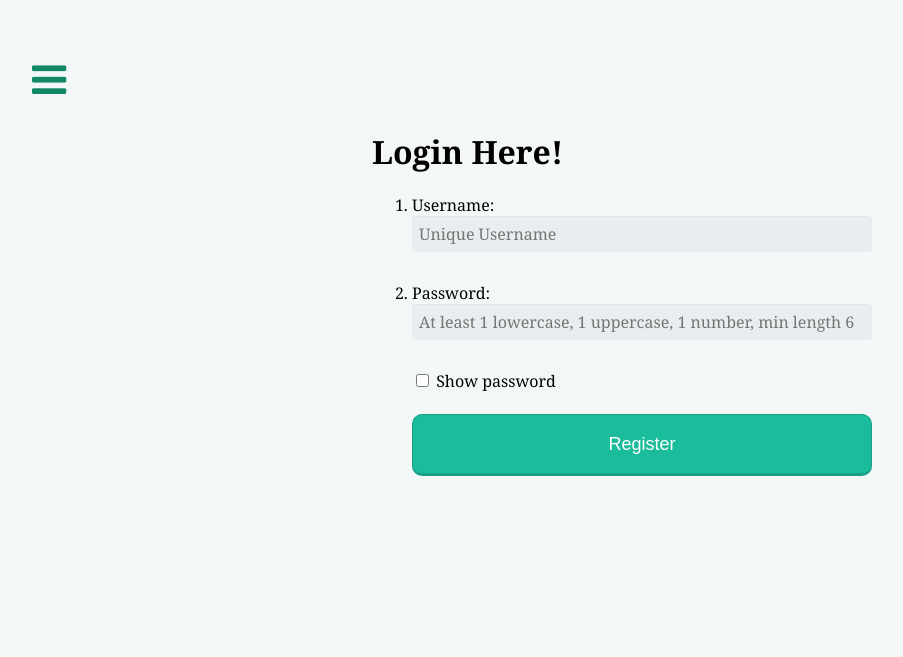
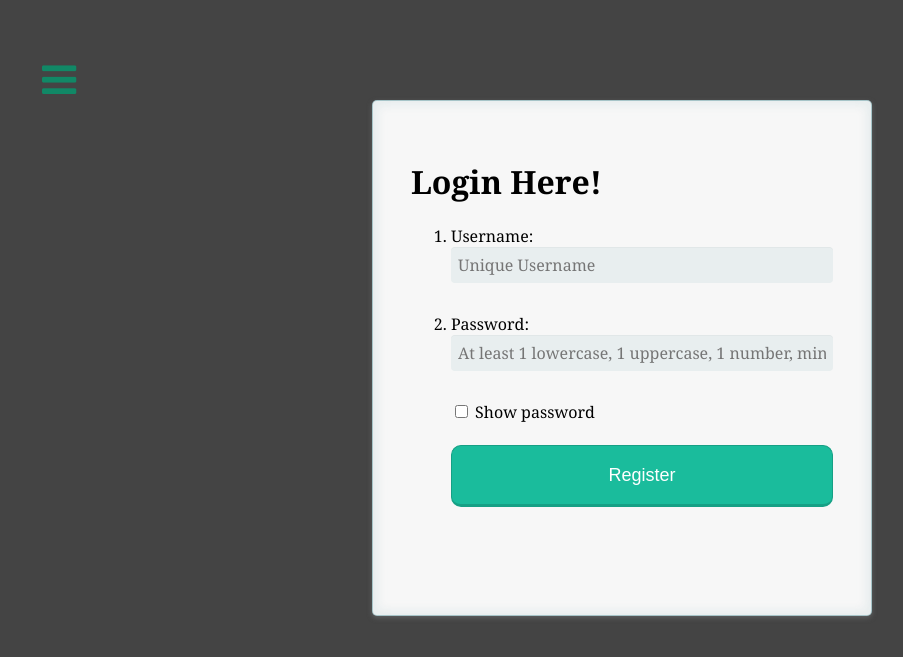
Before and after one commit to SooryaN/SpiderTask3, a PHP site: page /SpiderTask3/login.php in a window 1280 px wide. Shown: the top 657 px of the page, without its empty margins (18-921 px from the left). Run offline with PHP 8.4, Linux system fonts and the light colour scheme; some libraries are stand-ins or nearby versions.

Commit message:
changes to css

```diff
--- a/css/base.css
+++ b/css/base.css
@@ -1,51 +1,14 @@
 body
 {
-
-    padding: 10px 20px;
-    background: #f4f7f8;
-    margin: 10px auto;
-    padding: 20px;
-    background: #f4f7f8;
+    background: #444;
     border-radius: 8px;
     font-family: Georgia, "Times New Roman", Times, serif;
-}
-#nav_container
-{
-  width:600px;
-  height:70px;
-  background:#1ABC9C;
-  margin:0 auto;
-  border-radius:10px;
-  text-align:center;
-}
-nav span
-{
-  margin-left:40px;
-  font-size:20px;
-  color:white;
-  font-family:sans-serif;
-  position:relative;top:22px;left:-15px;
-  z-index:1;
-  padding:50px 0px 50px 0px;
-  cursor:pointer;
-}
-nav span:active
-{
-  opacity:0.3;
-}
-#selector
-{
-  height:100%;
-  width:80px;
-  background: #109177;
-  position:relative;top:-24px;left:61px;
-  z-index:0;
 }
 
 /* -------------------------------------
  * Menu Bar
  * ------------------------------------- */
-.wrapper {
+.rel {
   position: relative;
   left: 0;
 }
@@ -55,6 +18,7 @@ nav span:active
   height: 100%;
   top: 0;
   left: -240px;
+
   z-index: 1000;
   background-color: #186;
   overflow: auto;
@@ -67,15 +31,17 @@ nav span:active
 }
 #menu ul {
   list-style: outside none none;
+  margin-top:-5px;
+  margin-left:-38px;
 }
 #menu ul h1 {
   text-align: center;
   color: #fff;
-  font-size: 2.5em;
+  font-size: 2em;
   cursor: default;
 }
 #menu ul li:first-child {
-  background-color: #668;
+  background-color: #8f9691;
 }
 #menu ul li {
   padding: 15px 0 15px 15px;
@@ -83,8 +49,8 @@ nav span:active
   border: solid #fff;
   border-width: 0 0 .5px 0;
 }
-#menu ul li:hover {
-  background-color: #668;
+#menu ul li:hover:not(:first-child) {
+  background-color: rgba(255,255,255,0.5);
 }
 #menu ul li a {
   text-decoration: none;
@@ -103,6 +69,8 @@ nav span:active
   color: #186;
   border: none;
   position: fixed;
+  top:30px;
+  left:30px;
   padding: 30px;
   background-color: transparent;
 }
--- a/css/main.css
+++ b/css/main.css
@@ -120,3 +120,11 @@ img{
     text-decoration: none;
     color:#000;
     }
+#form {
+    margin-top:3%;
+  padding:3%;
+  background: #f7f7f7;
+  border: 1px solid rgba(147, 184, 189, 0.8);
+  box-shadow: 0pt 2px 5px rgba(105, 108, 109, 0.7), 0px 0px 8px 5px rgba(208, 223, 226, 0.4) inset;
+  border-radius: 5px;
+}
--- a/login.php
+++ b/login.php
@@ -33,17 +33,17 @@
 	<body class="wrapper">
 <nav id="menu">
     <ul>
-      <li><h1><i class="fa fa-list"></i> Menu</h1></li>
-      <li><a href="index.php"><i class="fa fa-check"></i> Home</a></li>
-      <li><a href="login.php"><i class="fa fa-check"></i> Login</a></li>
+      <li id="back"><h1><i class="fa fa-list"></i>Menu</h1></li>
+      <li><a href="index.php"><i class="fa fa-check"></i>Home</a></li>
+      <li><a href="login.php"><i class="fa fa-check"></i>Login</a></li>
       <li><a href="registration.php"><i class="fa fa-check"></i>Register</a></li>
-      <li><a href="#paragraph4"><i class="fa fa-check"></i> Paragraph 4</a></li>
-      <li><a href="#paragraph5"><i class="fa fa-check"></i> Paragraph 5</a></li>
+      <li><a href="#paragraph4"><i class="fa fa-check"></i>Paragraph 4</a></li>
+      <li><a href=""><i class="fa fa-check"></i>Back</a></li>
     </ul>
   </nav>
   <button href="#" class="menu-btn"><i class="fa fa-bars fa-3x"></i></button>
   <script src="navbar.js"></script>
-		<div style="width: 500px;margin:auto;margin-top:100px;">
+		<div style="width: 500px;margin:auto;margin-top:100px;" id="form">
 
 			<div id="title" >
 				<h1>Login Here!</h1>
@@ -59,7 +59,7 @@
 				<li>
 					Password:
 					<br>
-					<input type="password" pattern="((?=.*\d)(?=.*[a-z])(?=.*[A-Z]).{6,})" required placeholder="At least 1 lowercase, 1 uppercase, 1 number, min length 6" name="pass" id="password" autocomplete="off"/>
+					<input type="password" required placeholder="At least 1 lowercase, 1 uppercase, 1 number, min length 6" name="pass" id="password" autocomplete="off"/>
 					<input type="checkbox" style="margin-top:0;" onchange="document.getElementById('password').type = this.checked ? 'text' : 'password'"> Show password
 					<br>
 				</li>
```
Also changed, not shown: registration.php (+4 -4 lines).
